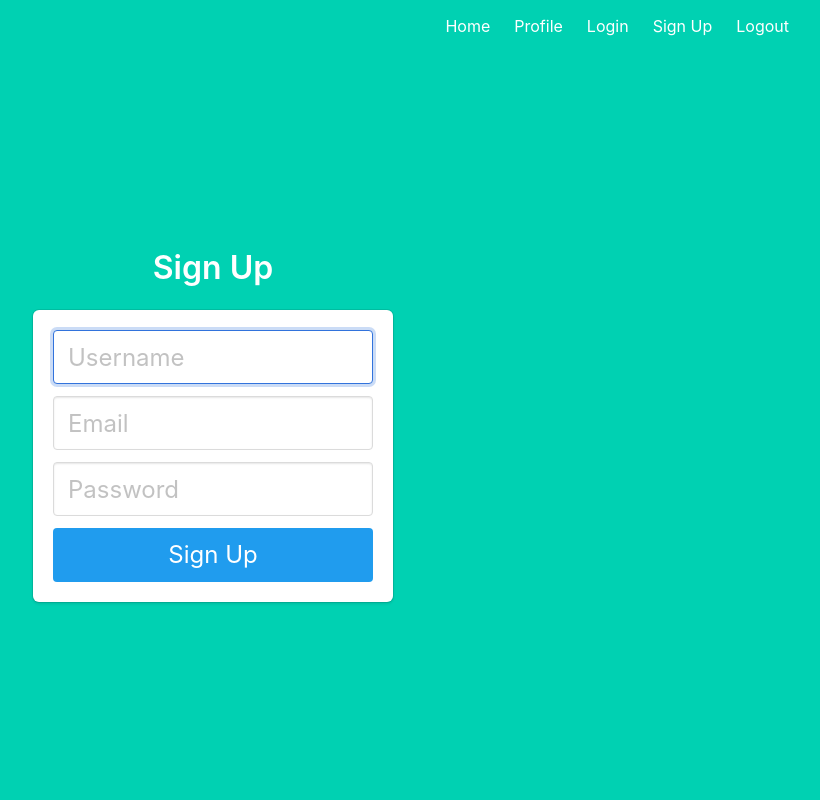
After one commit to ContentGardeningStudio/flaskexampleapp, a Python web app: template templates/auth/signup.html in a window 1280 px wide. The commit adds this page. Shown: the whole page, without its empty margins (427-1247 px from the left). Run offline with Jinja, Linux system fonts and the light colour scheme; the template is opened without the code that fills it, so the values that code supplies are empty.

Commit message:
working on front

```diff
--- /dev/null
+++ b/templates/auth/signup.html
@@ -0,0 +1,31 @@
+{% extends "base.html" %}
+
+{% block content %}
+<div class="column is-4 is-offset-4">
+    <h3 class="title">Sign Up</h3>
+    <div class="box">
+        <form method="POST" action="/signup">
+
+            <div class="field">
+                <div class="control">
+                    <input class="input is-large" type="text" name="username" placeholder="Username" autofocus="">
+                </div>
+            </div>
+
+            <div class="field">
+                <div class="control">
+                    <input class="input is-large" type="email" name="email" placeholder="Email" autofocus="">
+                </div>
+            </div>
+
+            <div class="field">
+                <div class="control">
+                    <input class="input is-large" type="password" name="password" placeholder="Password">
+                </div>
+            </div>
+
+            <button class="button is-block is-info is-large is-fullwidth">Sign Up</button>
+        </form>
+    </div>
+</div>
+{% endblock %}
--- a/templates/base.html
+++ b/templates/base.html
@@ -1,12 +1,50 @@
 <!DOCTYPE html>
-<html lang="en">
+<html>
+
 <head>
-    <meta charset="UTF-8">
-    <title>Base</title>
-    <link href="https://cdn.jsdelivr.net/npm/bootstrap@5.3.2/dist/css/bootstrap.min.css" rel="stylesheet" integrity="sha384-T3c6CoIi6uLrA9TneNEoa7RxnatzjcDSCmG1MXxSR1GAsXEV/Dwwykc2MPK8M2HN" crossorigin="anonymous">
-    <script src="https://cdn.jsdelivr.net/npm/bootstrap@5.3.2/dist/js/bootstrap.bundle.min.js" integrity="sha384-C6RzsynM9kWDrMNeT87bh95OGNyZPhcTNXj1NW7RuBCsyN/o0jlpcV8Qyq46cDfL" crossorigin="anonymous"></script>
+    <meta charset="utf-8">
+    <meta http-equiv="X-UA-Compatible" content="IE=edge">
+    <meta name="viewport" content="width=device-width, initial-scale=1">
+    <title>Flask Auth Example</title>
+    <link rel="stylesheet" href="https://cdnjs.cloudflare.com/ajax/libs/bulma/0.7.2/css/bulma.min.css" />
 </head>
+
 <body>
+    <section class="hero is-primary is-fullheight">
 
+        <div class="hero-head">
+            <nav class="navbar">
+                <div class="container">
+                    <div id="navbarMenuHeroA" class="navbar-menu">
+                        <div class="navbar-end">
+                            <a href="{{ url_for('main.index') }}" class="navbar-item">
+                                Home
+                            </a>
+                            <a href="{{ url_for('main.profile') }}" class="navbar-item">
+                                Profile
+                            </a>
+                            <a href="{{ url_for('auth.login') }}" class="navbar-item">
+                                Login
+                            </a>
+                            <a href="{{ url_for('auth.signup') }}" class="navbar-item">
+                                Sign Up
+                            </a>
+                            <a href="{{ url_for('auth.logout') }}" class="navbar-item">
+                                Logout
+                            </a>
+                        </div>
+                    </div>
+                </div>
+            </nav>
+        </div>
+
+        <div class="hero-body">
+            <div class="container has-text-centered">
+               {% block content %}
+               {% endblock %}
+            </div>
+        </div>
+    </section>
 </body>
+
 </html>
```
Also changed, not shown: auth.py (+5 -11 lines), main.py (+10 -2 lines), templates/auth/login.html (+24 -35 lines), templates/auth/profile.html (+7 -11 lines), templates/index.html (added, +10 -0 lines).
